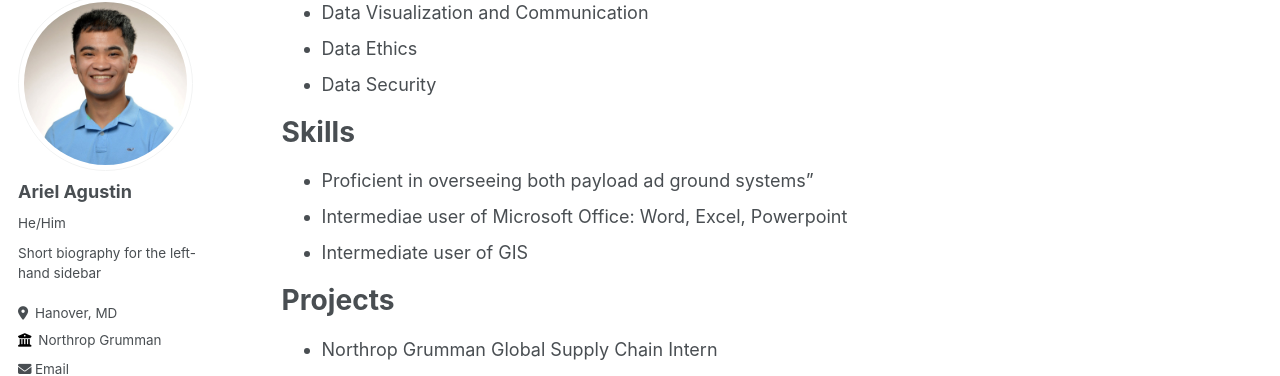
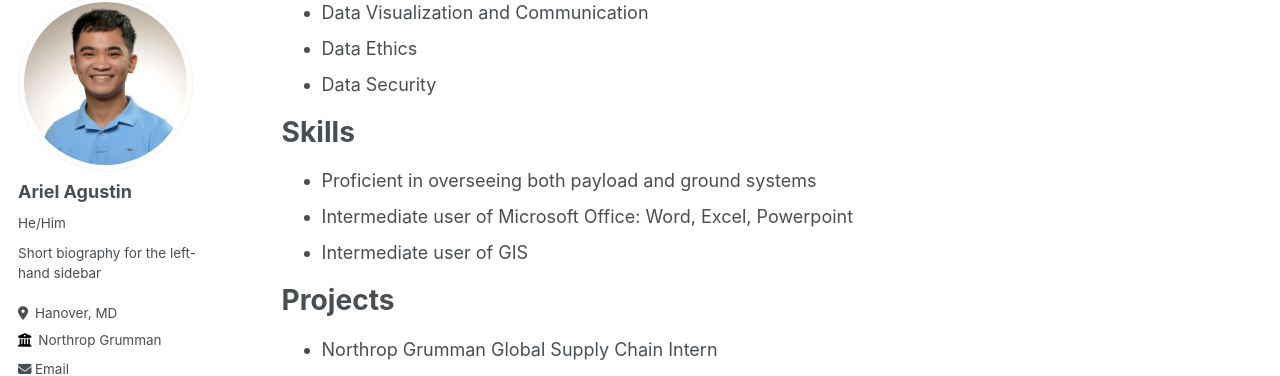
Before and after one commit to Ariel-Agustin/Ariel-Agustin.github.io, a Jekyll site: the page built from _pages/cv.md, in a window 1280 px wide and 900 px high, scrolled down 465 px. Shown: the part 90-466 px from the top of the window. Built offline with Jekyll 4.4.1, drawn with Linux system fonts in a browser that asks for light colours.

Commit message:
Update cv.md

```diff
--- a/_pages/cv.md
+++ b/_pages/cv.md
@@ -30,8 +30,8 @@ Certifications
 
 Skills
 ======
-* Proficient in overseeing both payload ad ground systems"
-* Intermediae user of Microsoft Office: Word, Excel, Powerpoint
+* Proficient in overseeing both payload and ground systems
+* Intermediate user of Microsoft Office: Word, Excel, Powerpoint
 * Intermediate user of GIS
 
 Projects
```
